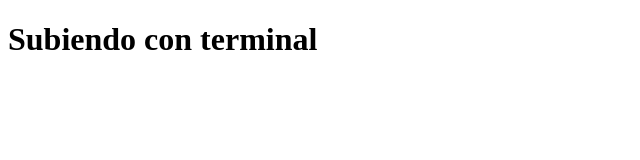
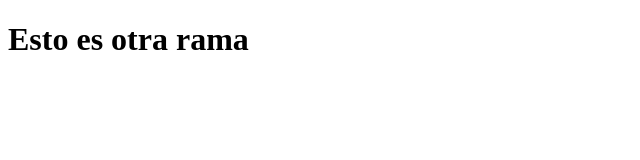
Before and after one commit to RobertoNovelo12/practica-creacion-repo, a plain HTML site: page index.html in a window 1280 px wide. Shown: the whole page, without its empty margins (0-640 px from the left). Drawn offline with Linux system fonts and the light colour scheme.

Commit message:
Prueba de rama

```diff
--- a/index.html
+++ b/index.html
@@ -6,6 +6,6 @@
     <title>Document</title>
 </head>
 <body>
-    <H1>Subiendo con terminal</H1>
+    <H1>Esto es otra rama</H1>
 </body>
 </html>
```
